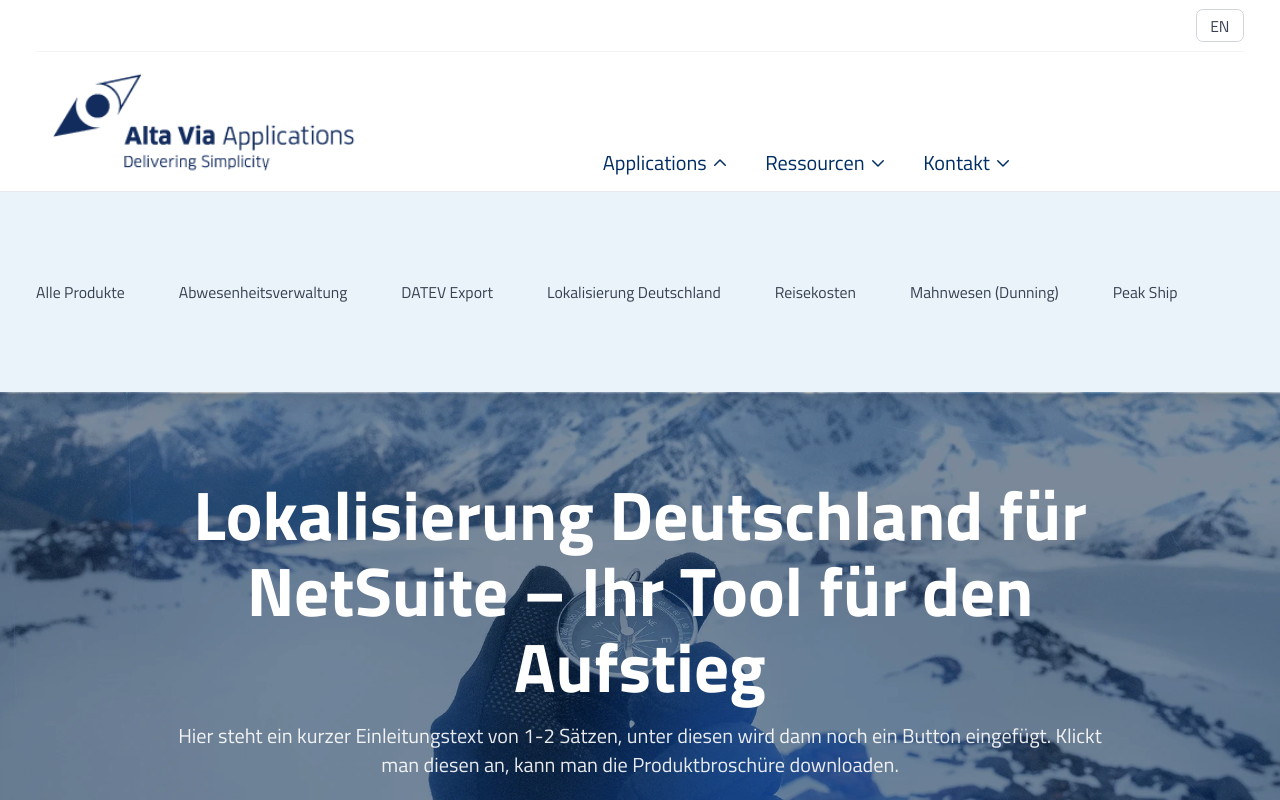
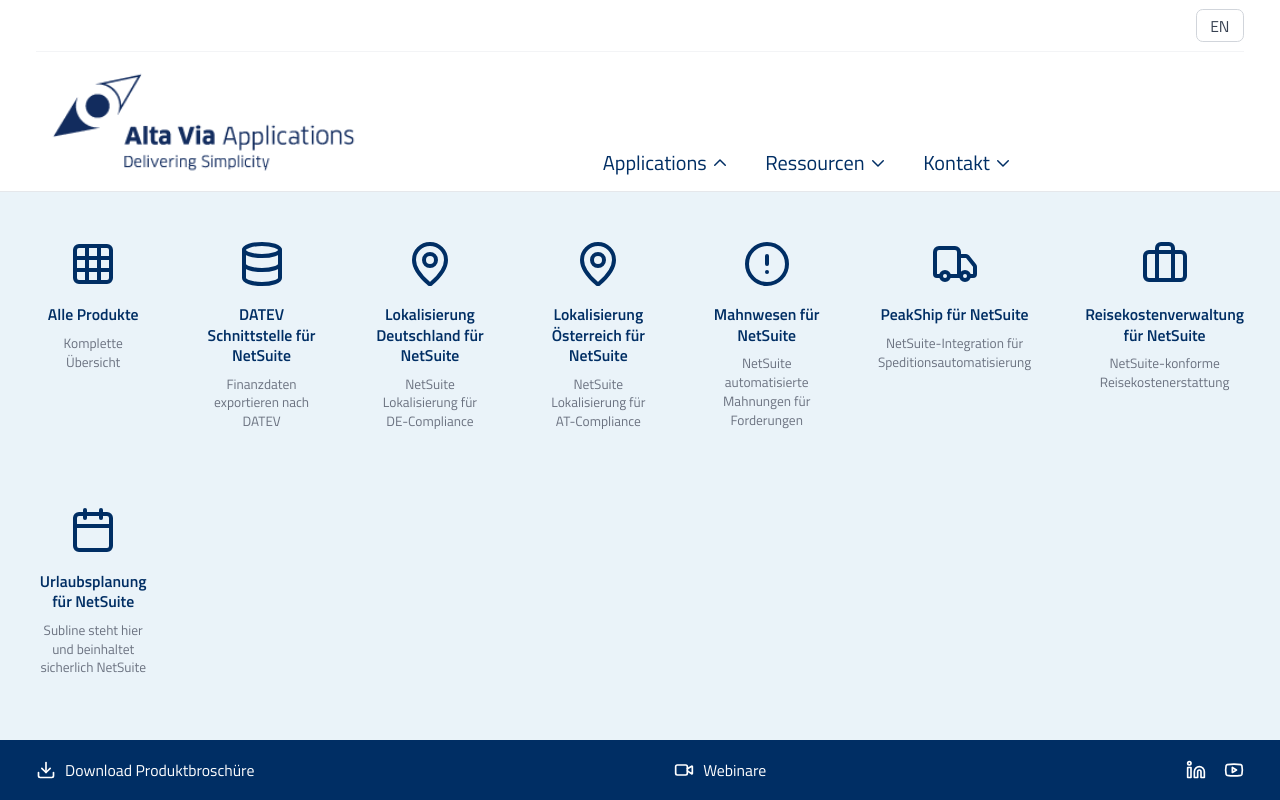
Before and after one commit to Altavia-web/altaviaa.ai, a Next.js app: page / in a window 1280 px wide. Both pictures are taken after a click on the button "Applications". Shown: the top 800 px of the page. Built offline with nearby package versions, Linux system fonts and the light colour scheme.

Commit message:
Implement mega menu for Applications dropdown with 8 product cards and footer section

```diff
--- a/components/Header/Header.module.css
+++ b/components/Header/Header.module.css
@@ -217,6 +217,118 @@
   z-index: 40;
 }
 
+/* Mega Menu für Applications */
+.megaMenu {
+  width: 100vw;
+  background-color: #eaf3f9;
+  box-shadow: 0 10px 15px -3px rgba(0, 0, 0, 0.1);
+  z-index: 45;
+  position: relative;
+  display: flex;
+  flex-direction: column;
+}
+
+.produktGrid {
+  max-width: 1280px;
+  margin: 0 auto;
+  width: 100%;
+  display: grid;
+  grid-template-columns: repeat(7, 1fr);
+  gap: 1rem;
+  padding: 1.5rem 1rem;
+}
+
+@media (max-width: 1024px) {
+  .produktGrid {
+    grid-template-columns: repeat(4, 1fr);
+  }
+}
+
+.produktCard {
+  display: flex;
+  flex-direction: column;
+  align-items: center;
+  text-align: center;
+  padding: 1rem;
+  text-decoration: none;
+  border-radius: 0.5rem;
+  transition: all 0.2s ease;
+  cursor: pointer;
+}
+
+.produktCard:hover {
+  background-color: rgba(255, 255, 255, 0.2);
+}
+
+.iconWrapper {
+  width: 3rem;
+  height: 3rem;
+  margin-bottom: 0.75rem;
+  color: #002e64;
+  display: flex;
+  align-items: center;
+  justify-content: center;
+}
+
+.produktCard h3 {
+  font-size: 0.875rem;
+  font-weight: 600;
+  color: #002e64;
+  margin-bottom: 0.5rem;
+  line-height: 1.3;
+}
+
+.produktCard p {
+  font-size: 0.75rem;
+  color: #6b7280;
+  line-height: 1.4;
+}
+
+.footerSection {
+  background-color: #002e64;
+  height: 60px;
+  width: 100%;
+}
+
+.footerContent {
+  max-width: 1280px;
+  margin: 0 auto;
+  display: flex;
+  justify-content: space-between;
+  align-items: center;
+  height: 100%;
+  padding: 0 2rem;
+}
+
+.footerLink {
+  display: flex;
+  align-items: center;
+  gap: 0.5rem;
+  color: white;
+  font-size: 0.875rem;
+  text-decoration: none;
+  transition: all 0.2s;
+}
+
+.footerLink:hover {
+  opacity: 0.8;
+}
+
+.socialLinks {
+  display: flex;
+  gap: 1rem;
+}
+
+.socialLinks a {
+  color: white;
+  transition: all 0.2s;
+}
+
+.socialLinks a:hover {
+  opacity: 0.8;
+}
+
+/* Standard Dropdown (für Ressourcen & Kontakt) */
 .desktopDropdown {
   width: 100vw;
   height: 200px;
--- a/components/Header/Header.tsx
+++ b/components/Header/Header.tsx
@@ -4,6 +4,7 @@
 import Link from "next/link";
 import { useState, useEffect } from "react";
 import { usePathname } from "next/navigation";
+import { Grid3x3, Database, MapPin, AlertCircle, Truck, Briefcase, Calendar, Download, Video, Linkedin, Youtube } from "lucide-react";
 import styles from './Header.module.css';
 
 export default function Header() {
@@ -382,58 +383,134 @@
         />
       )}
       {isApplicationsOpen && (
-        <div className={styles.desktopDropdown} role="menu" aria-label="Applications navigation">
-          <div className={styles.desktopDropdownContent}>
+        <div className={styles.megaMenu} role="menu" aria-label="Applications navigation">
+          {/* Produkt-Grid */}
+          <div className={styles.produktGrid}>
             <Link
               href="/products"
-              className={styles.featured}
+              className={styles.produktCard}
               onClick={closeAllDropdowns}
               role="menuitem"
             >
-              Alle Produkte
+              <div className={styles.iconWrapper}>
+                <Grid3x3 size={48} />
+              </div>
+              <h3>Alle Produkte</h3>
+              <p>Komplette Übersicht</p>
             </Link>
+
             <Link
-              href="/abwesenheitsverwaltung"
+              href="/schnittstelle-datev"
+              className={styles.produktCard}
               onClick={closeAllDropdowns}
               role="menuitem"
             >
-              Abwesenheitsverwaltung
+              <div className={styles.iconWrapper}>
+                <Database size={48} />
+              </div>
+              <h3>DATEV Schnittstelle für NetSuite</h3>
+              <p>Finanzdaten exportieren nach DATEV</p>
             </Link>
+
             <Link
-              href="/schnittstelle-datev"
+              href="/localization-germany"
+              className={styles.produktCard}
               onClick={closeAllDropdowns}
               role="menuitem"
             >
-              DATEV Export
+              <div className={styles.iconWrapper}>
+                <MapPin size={48} />
+              </div>
+              <h3>Lokalisierung Deutschland für NetSuite</h3>
+              <p>NetSuite Lokalisierung für DE-Compliance</p>
             </Link>
+
             <Link
-              href="/localization-germany"
+              href="/localization-austria"
+              className={styles.produktCard}
               onClick={closeAllDropdowns}
               role="menuitem"
             >
-              Lokalisierung Deutschland
+              <div className={styles.iconWrapper}>
+                <MapPin size={48} />
+              </div>
+              <h3>Lokalisierung Österreich für NetSuite</h3>
+              <p>NetSuite Lokalisierung für AT-Compliance</p>
             </Link>
+
             <Link
-              href="/reisekosten"
+              href="/dunning"
+              className={styles.produktCard}
               onClick={closeAllDropdowns}
               role="menuitem"
             >
-              Reisekosten
+              <div className={styles.iconWrapper}>
+                <AlertCircle size={48} />
+              </div>
+              <h3>Mahnwesen für NetSuite</h3>
+              <p>NetSuite automatisierte Mahnungen für Forderungen</p>
             </Link>
+
             <Link
-              href="/dunning"
+              href="/peak-ship"
+              className={styles.produktCard}
               onClick={closeAllDropdowns}
               role="menuitem"
             >
-              Mahnwesen (Dunning)
+              <div className={styles.iconWrapper}>
+                <Truck size={48} />
+              </div>
+              <h3>PeakShip für NetSuite</h3>
+              <p>NetSuite-Integration für Speditionsautomatisierung</p>
             </Link>
+
             <Link
-              href="/peak-ship"
+              href="/reisekosten"
+              className={styles.produktCard}
               onClick={closeAllDropdowns}
               role="menuitem"
             >
-              Peak Ship
+              <div className={styles.iconWrapper}>
+                <Briefcase size={48} />
+              </div>
+              <h3>Reisekostenverwaltung für NetSuite</h3>
+              <p>NetSuite-konforme Reisekostenerstattung</p>
             </Link>
+
+            <Link
+              href="/abwesenheitsverwaltung"
+              className={styles.produktCard}
+              onClick={closeAllDropdowns}
+              role="menuitem"
+            >
+              <div className={styles.iconWrapper}>
+                <Calendar size={48} />
+              </div>
+              <h3>Urlaubsplanung für NetSuite</h3>
+              <p>Subline steht hier und beinhaltet sicherlich NetSuite</p>
+            </Link>
+          </div>
+
+          {/* Footer-Section */}
+          <div className={styles.footerSection}>
+            <div className={styles.footerContent}>
+              <a href="/download-broschuere" className={styles.footerLink}>
+                <Download size={20} />
+                <span>Download Produktbroschüre</span>
+              </a>
+              <a href="/webinare" className={styles.footerLink}>
+                <Video size={20} />
+                <span>Webinare</span>
+              </a>
+              <div className={styles.socialLinks}>
+                <a href="https://linkedin.com/" target="_blank" rel="noopener noreferrer">
+                  <Linkedin size={20} />
+                </a>
+                <a href="https://youtube.com/" target="_blank" rel="noopener noreferrer">
+                  <Youtube size={20} />
+                </a>
+              </div>
+            </div>
           </div>
         </div>
       )}
```
